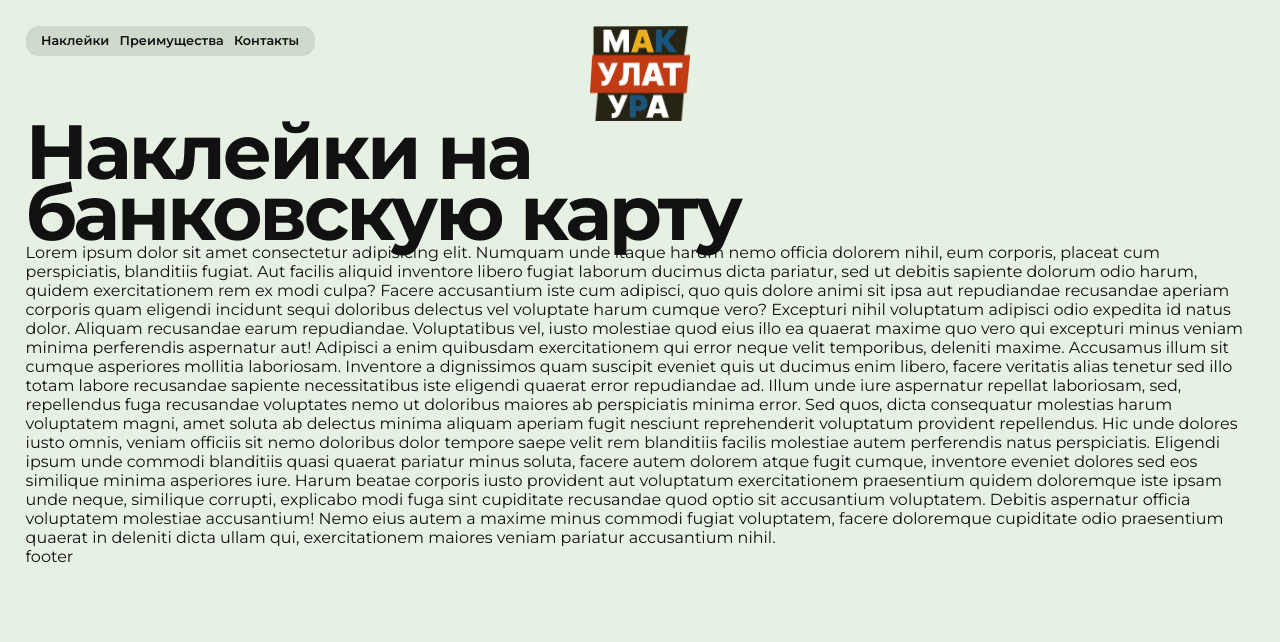
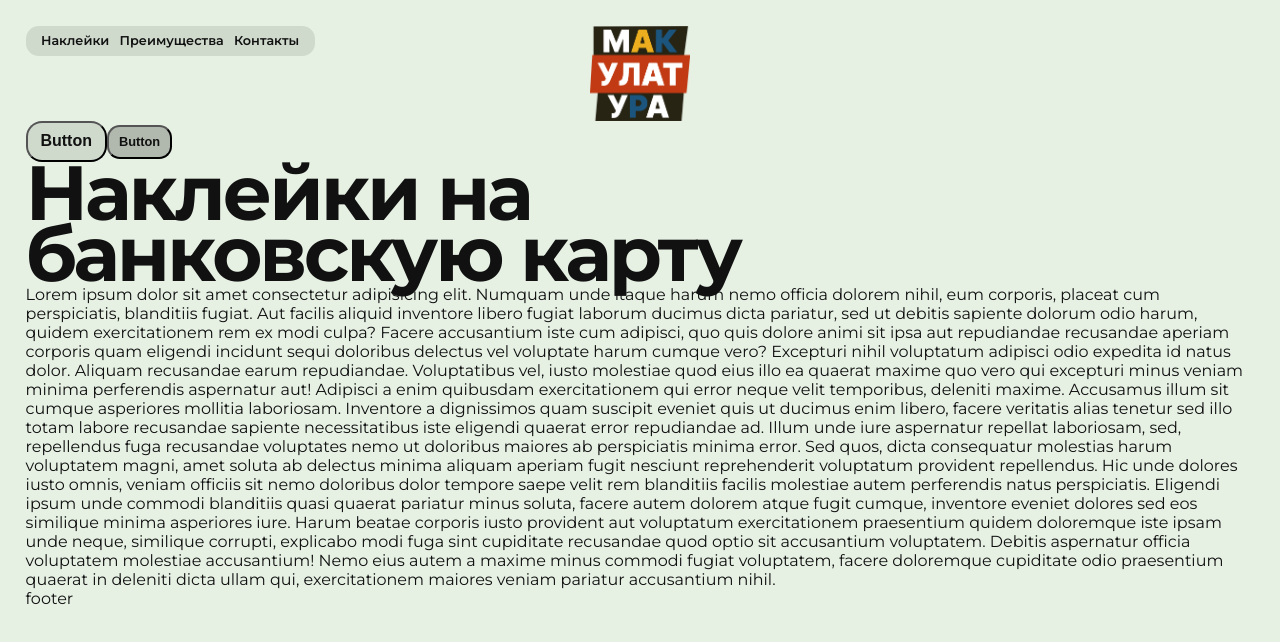
Before and after one commit to nikkkkolay/makulatura, a Next.js app: page / in a window 1280 px wide. Shown: the top 642 px of the page. Built offline with nearby package versions, Linux system fonts and the light colour scheme.

Commit message:
feat: верстка компонента Button и добавил новые переменные в css

```diff
--- a/app/globals.css
+++ b/app/globals.css
@@ -1,14 +1,17 @@
 :root {
   --background: #e6f1e4;
-  --greenLight: #e6f1e4;
-  --green200: #dbe6d9;
-  --green250: #cfdacd;
-  --green300: #b1b9af;
-  --greenDark: #001f08;
+  --green-light: #e6f1e4;
+  --green-200: #dbe6d9;
+  --green-250: #cfdacd;
+  --green-300: #b1b9af;
+  --green-dark: #001f08;
   --black: #111111;
   --white: #fff;
   --padding: 1.6rem;
-  --textSmall: 0.8rem;
+  --text-sm: 0.8rem;
+  --text-m: 1rem;
+  --text-l: 1.4rem;
+  --button-hover-backgroung-light: #fff;
 }
 
 html,
--- a/app/page.module.css
+++ b/app/page.module.css
@@ -9,46 +9,3 @@
 	display: grid;
 	grid-template-columns: 1fr auto 1fr;
 }
-
-.navigation {
-	font-size: var(--textSmall);
-	background: var(--green250);
-	border-radius: 1em;
-	height: fit-content;
-	width: fit-content;
-}
-
-.navigation ul {
-	display: flex;
-}
-
-.navigation ul li a {
-	display: flex;
-}
-
-.navigation ul li a {
-	opacity: 1;
-	transition: opacity 0.3s ease;
-	font-weight: 600;
-	padding: .6em .4em;
-}
-
-.navigation ul li a:hover .navigation ul li a {
-	opacity: .5;
-}
-
-.navigation ul:hover li a {
-	opacity: 0.4;
-}
-
-.navigation ul li a:hover {
-	opacity: 1;
-}
-
-.navigation ul li:first-child {
-	padding-left: .8em;
-}
-
-.navigation ul li:last-child {
-	padding-right: .8em;
-}
--- a/app/page.tsx
+++ b/app/page.tsx
@@ -1,4 +1,5 @@
 import Image from "next/image";
+import { Navigation, Button } from "@/components/index";
 import styles from "./page.module.css";
 
 export default function Home() {
@@ -6,23 +7,16 @@ export default function Home() {
     <div className={styles.page}>
       <header className={styles.header}>
         <div className={styles.header__wrapper}>
-          <nav className={styles.navigation}>
-            <ul>
-              <li>
-                <a href="#">Наклейки</a>
-              </li>
-              <li>
-                <a href="#">Преимущества</a>
-              </li>
-              <li>
-                <a href="#">Контакты</a>
-              </li>
-            </ul>
-          </nav>
+          <Navigation />
           <Image className={styles.logo} src="/Logo.png" alt="Логотип Макулатура" width={100} height={95} priority />
         </div>
       </header>
       <main className={styles.main}>
+        <Button>Button</Button>
+        <Button variant="secondary" size="sm">
+          Button
+        </Button>
+
         <section className={`${styles.main__section} ${styles.main__section_intro}`}>
           <h1>Наклейки на банковскую карту</h1>
           <p>
--- /dev/null
+++ b/components/Button/Button.module.css
@@ -0,0 +1,36 @@
+.button {
+	cursor: pointer;
+	font-weight: 600;
+	border-radius: 1em;
+	padding: .6em .8em;
+}
+
+.sm {
+	font-size: var(--text-sm);
+}
+
+.m {
+	font-size: var(--text-m);
+}
+
+.l {
+	font-size: var(--text-l);
+}
+
+.primary {
+	background-color: var(--green-250);
+	color: var(--black);
+}
+
+.primary:hover {
+	background-color: var(--button-hover-backgroung-light);
+}
+
+.secondary {
+	background-color: var(--green-300);
+	color: var(--black);
+}
+
+.secondary:hover {
+	background-color: var(--button-hover-backgroung-light);
+}
--- /dev/null
+++ b/components/Button/Button.tsx
@@ -0,0 +1,20 @@
+import { ButtonHTMLAttributes, FC, ReactNode } from "react";
+import styles from "./button.module.css";
+
+type Variant = "primary" | "secondary";
+
+type Size = "sm" | "m" | "l";
+
+type Props = {
+  children: ReactNode;
+  variant?: Variant;
+  size?: Size;
+} & ButtonHTMLAttributes<HTMLButtonElement>;
+
+export const Button: FC<Props> = ({ children, variant = "primary", size = "m", className = "", ...rest }) => {
+  return (
+    <button className={`${styles.button} ${styles[variant]} ${styles[size]} ${className}`} {...rest}>
+      {children}
+    </button>
+  );
+};
--- /dev/null
+++ b/components/Navigation/Navigation.module.css
@@ -0,0 +1,42 @@
+.navigation {
+	font-size: var(--text-sm);
+	background: var(--green-250);
+	border-radius: 1em;
+	height: fit-content;
+	width: fit-content;
+	font-weight: 600;
+}
+
+.navigation ul {
+	display: flex;
+}
+
+.navigation ul li a {
+	display: flex;
+}
+
+.navigation ul li a {
+	opacity: 1;
+	transition: opacity 0.3s ease;
+	padding: .6em .4em;
+}
+
+.navigation ul li a:hover .navigation ul li a {
+	opacity: .5;
+}
+
+.navigation ul:hover li a {
+	opacity: 0.4;
+}
+
+.navigation ul li a:hover {
+	opacity: 1;
+}
+
+.navigation ul li:first-child {
+	padding-left: .8em;
+}
+
+.navigation ul li:last-child {
+	padding-right: .8em;
+}
--- /dev/null
+++ b/components/Navigation/Navigation.tsx
@@ -0,0 +1,20 @@
+import { FC } from "react";
+import styles from "./Navigation.module.css";
+
+export const Navigation: FC = () => {
+  return (
+    <nav className={styles.navigation}>
+      <ul>
+        <li>
+          <a href="#">Наклейки</a>
+        </li>
+        <li>
+          <a href="#">Преимущества</a>
+        </li>
+        <li>
+          <a href="#">Контакты</a>
+        </li>
+      </ul>
+    </nav>
+  );
+};
--- /dev/null
+++ b/components/index.js
@@ -0,0 +1,2 @@
+export { Navigation } from "./Navigation/Navigation";
+export { Button } from "./Button/Button";
```
